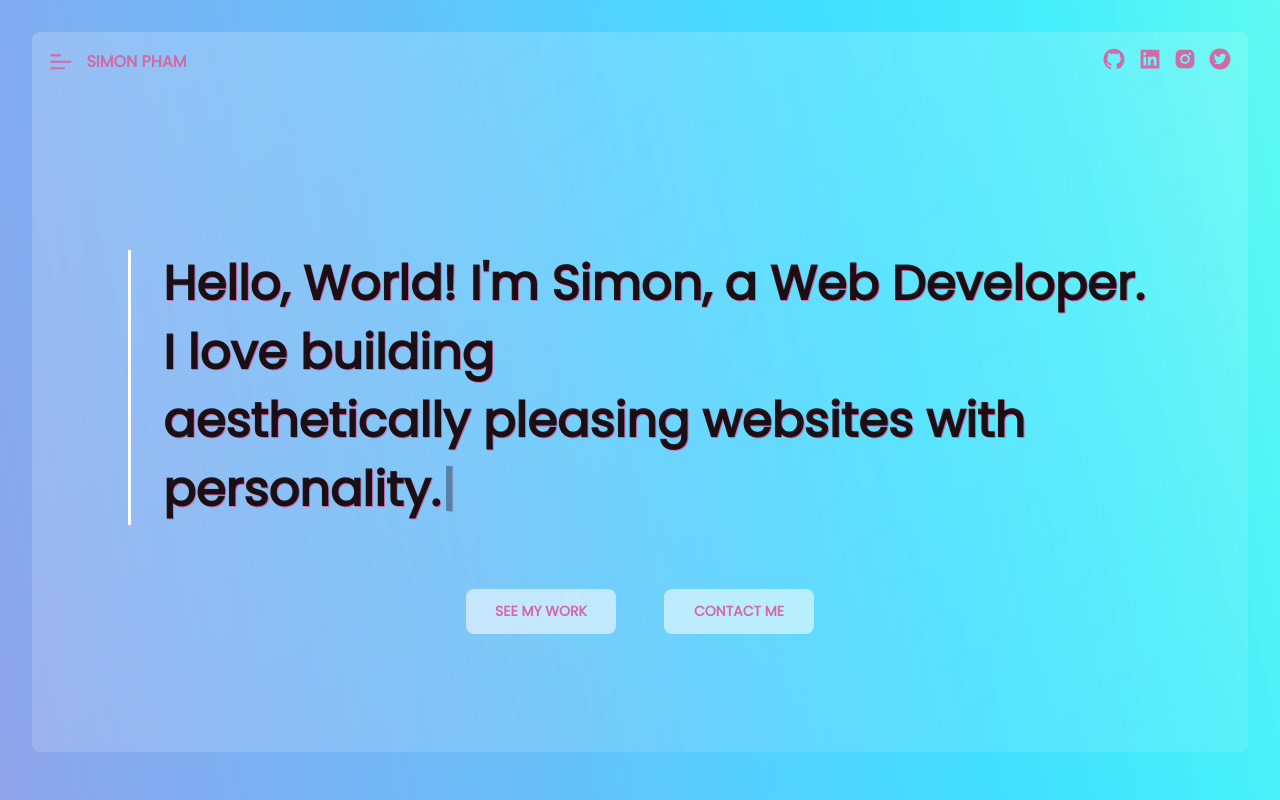
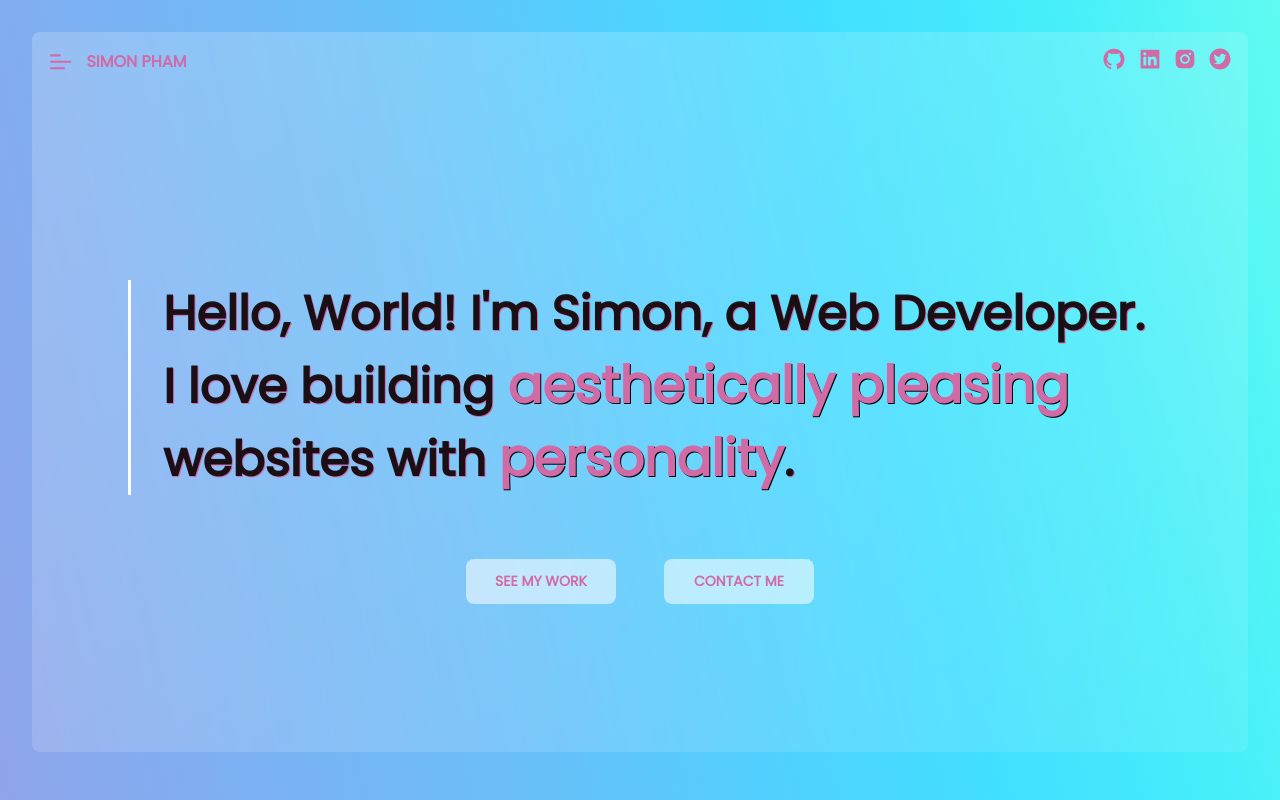
Before and after one commit to imsimonpham/simonportfolio, a React (Create React App) app: page / in a window 1280 px wide. Shown: the top 800 px of the page. Built offline with nearby package versions, Linux system fonts and the light colour scheme.

Commit message:
rm typewritter and adjust gsap animation

```diff
--- a/src/components/Contact.js
+++ b/src/components/Contact.js
@@ -25,7 +25,6 @@ const useStyles = makeStyles((theme) => {
       alignItems: "center",
       justifyContent: "center",
       margin: `0 0 5rem 0`,
-      border: `1px solid blue`,
       [theme.breakpoints.down("sm")]: {
         flexDirection: "column",
         padding: `1rem 1rem`,
@@ -58,7 +57,7 @@ const useStyles = makeStyles((theme) => {
       display: "flex",
       flexDirection: "column",
       justifyContent: "center",
-      border: `1px solid red`,
+
       [theme.breakpoints.down("md")]: {
         width: "500px",
       },
@@ -181,19 +180,8 @@ const CssTextField = withStyles({
 
 const Contact = () => {
   const classes = useStyles();
-  // const [safari, setSafari] = useState(false);
   const [btnHovered, setBtnHovered] = useState(false);
   const [submitted, setSubmitted] = useState(0);
-  //detect safaro
-  const ua = navigator.userAgent.toLowerCase();
-  // if (ua.indexOf("safari") != -1) {
-  //   if (ua.indexOf("chrome") > -1) {
-  //     // Chrome
-  //   } else {
-  //     // Safari
-  //     setSafari(true);
-  //   }
-  // }
 
   let style = {
     hover: {
@@ -202,7 +190,6 @@ const Contact = () => {
     btn: {
       color: btnHovered ? `${Colors.white}` : `${Colors.primary}`,
     },
-    // textFiled: { borderBottom: safari ? "none" : `` },
     msg: {
       opacity: submitted ? "1" : "0",
     },
@@ -266,7 +253,6 @@ const Contact = () => {
             variant="filled"
             name="email"
             required
-            // style={style.textFiled}
           />
           <textarea
             className={classes.textArea}
--- a/src/components/Hero.js
+++ b/src/components/Hero.js
@@ -43,7 +43,7 @@ const useStyles = makeStyles((theme) => {
           fontSize: "1.2rem",
           paddingLeft: "0.5rem",
         },
-        "& small": {
+        "& span": {
           color: `${Colors.primary}`,
           textShadow: `1px 1px ${Colors.black}`,
           fontSize: "3.2rem",
@@ -141,24 +141,9 @@ const Hero = (props) => {
       />
       <Box className={classes.introTextContainer}>
         <h1>
-          Hello, World! I'm Simon, a Web Developer. I love building{" "}
-          <div className={classes.typewritterContainer}>
-            <Typewritter
-              options={{
-                delay: 80,
-              }}
-              onInit={(typewritter) => {
-                typewritter
-                  .typeString("websites")
-                  .pauseFor(700)
-                  .deleteAll()
-                  .typeString(
-                    `aesthetically pleasing websites with personality.`
-                  )
-                  .start();
-              }}
-            />
-          </div>
+          Hello, World! I'm Simon, a Web Developer. I love building
+          <span> aesthetically pleasing</span> websites with{" "}
+          <span>personality</span>.
         </h1>
 
         <div className={classes.btnContainer}>
--- a/src/components/Projects.js
+++ b/src/components/Projects.js
@@ -266,7 +266,7 @@ const Projects = (props) => {
         item,
         { autoAlpha: 0 },
         {
-          duration: 0.7,
+          duration: 0.5,
           autoAlpha: 1,
           ease: "none",
           scrollTrigger: {
```
